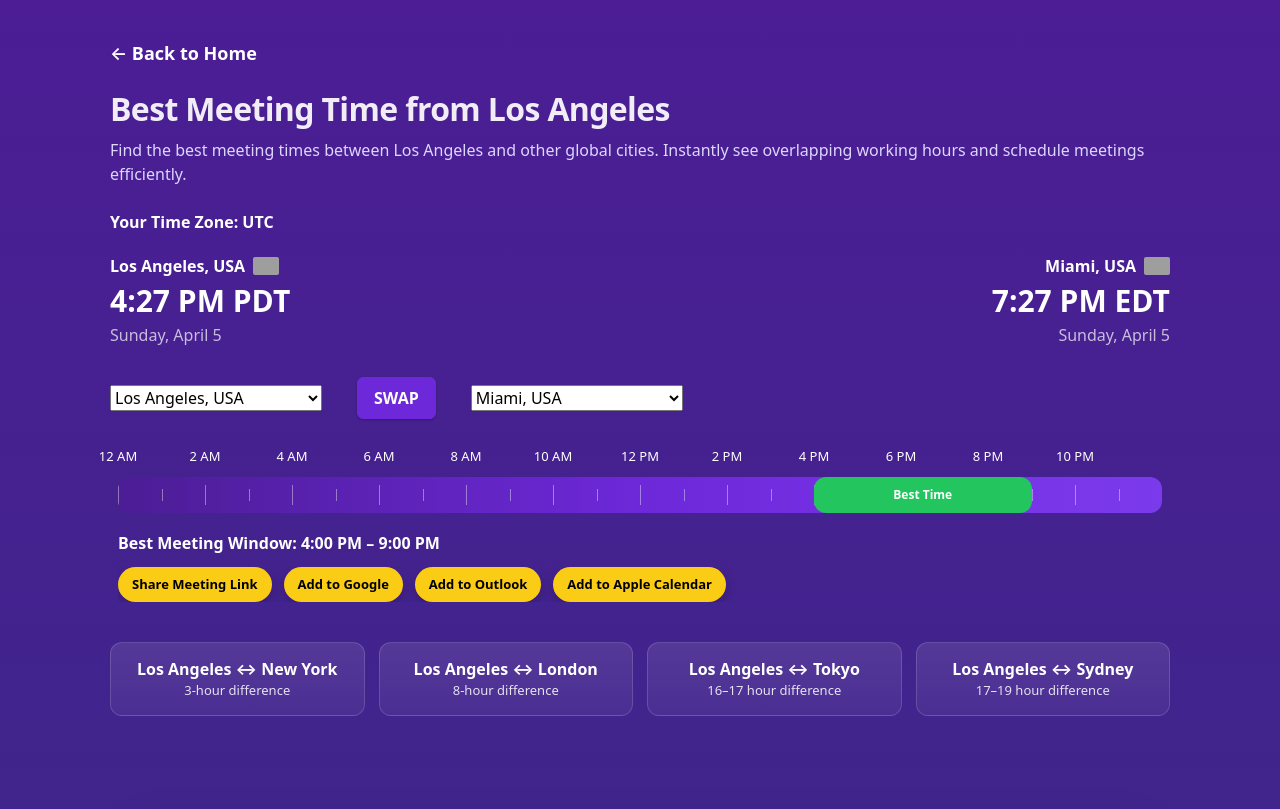
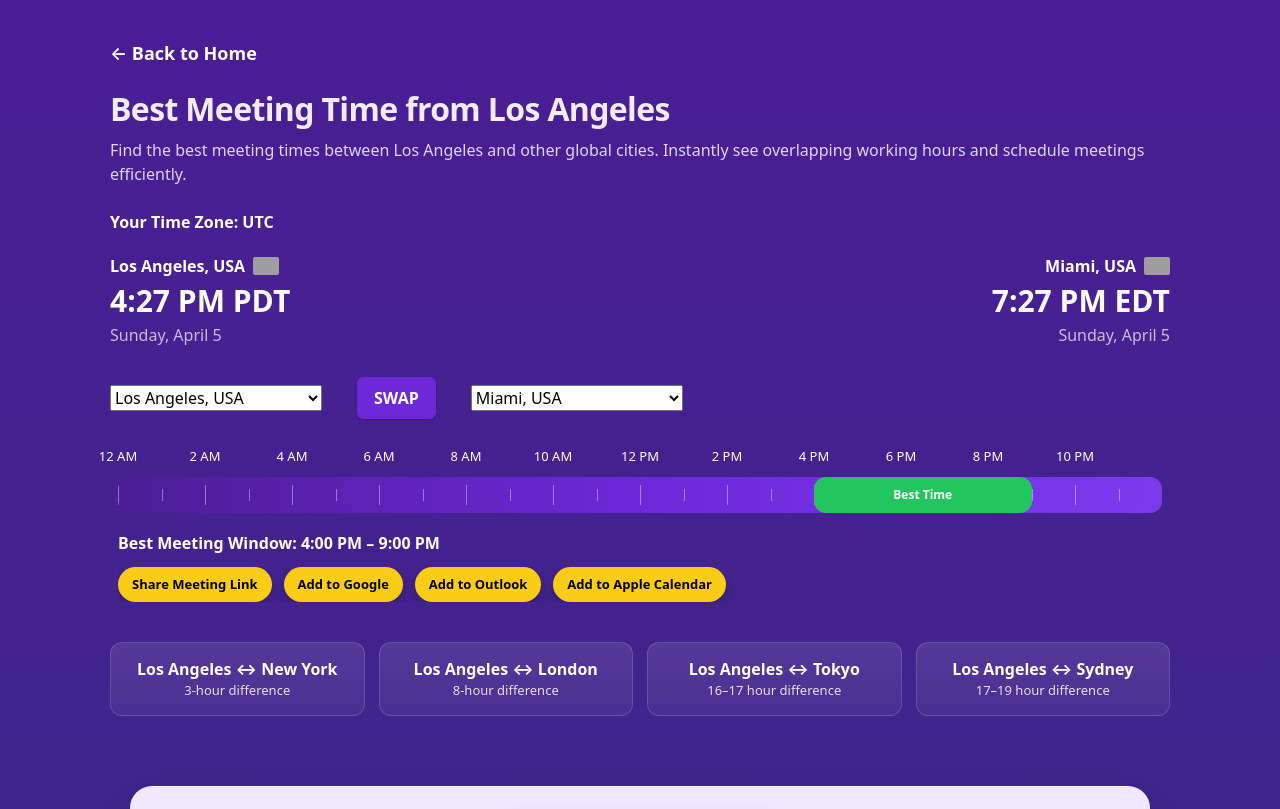
Before and after one commit to techtalk1282/Best-Meeting-Time, a Next.js app: page /best-meeting-time-los-angeles in a window 1280 px wide. Shown: the top 809 px of the page. Built offline with nearby package versions, Linux system fonts and the light colour scheme; grey boxes are pictures that could not be loaded.

Commit message:
fix: remove forced minHeight causing empty space and restore natural layout flow

```diff
--- a/app/best-meeting-time-los-angeles/page.tsx
+++ b/app/best-meeting-time-los-angeles/page.tsx
@@ -65,7 +65,9 @@ export default function LosAngelesMeetingPage() {
         {/* TOOL + CONTENT */}
         <div
           style={{
-            minHeight: "calc(100vh - 260px)",
+            // REMOVE minHeight entirely
+display: "flex",
+flexDirection: "column",
             display: "flex",
             flexDirection: "column",
           }}
```
